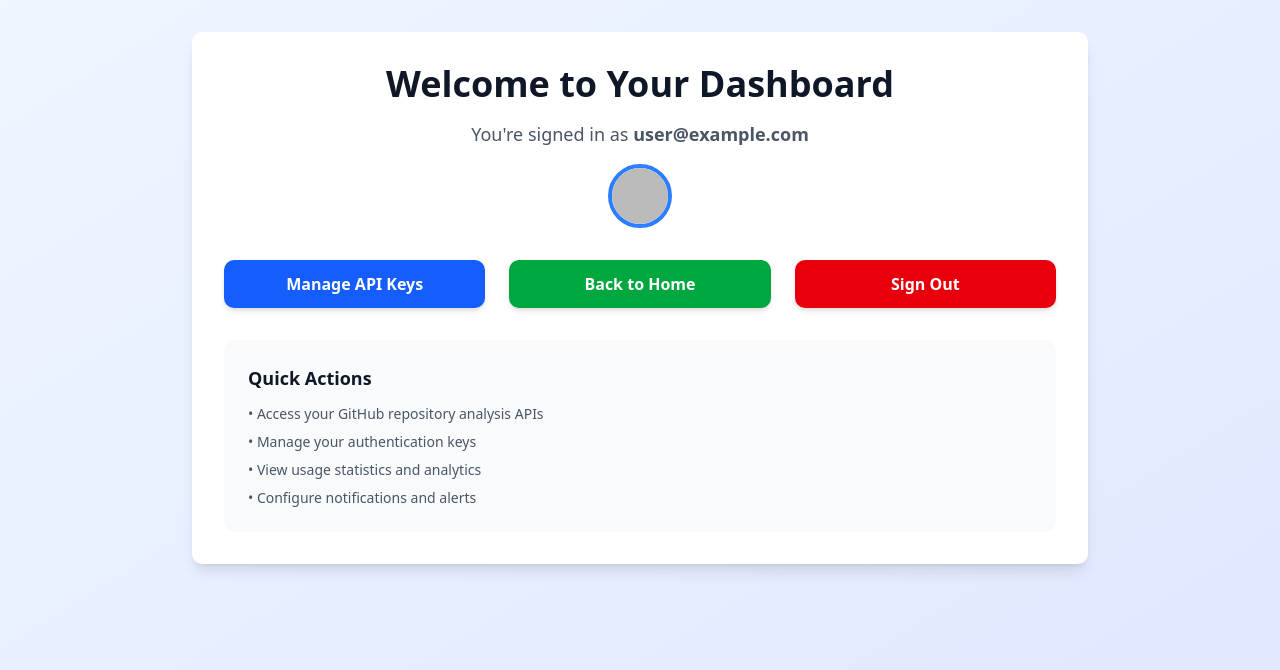
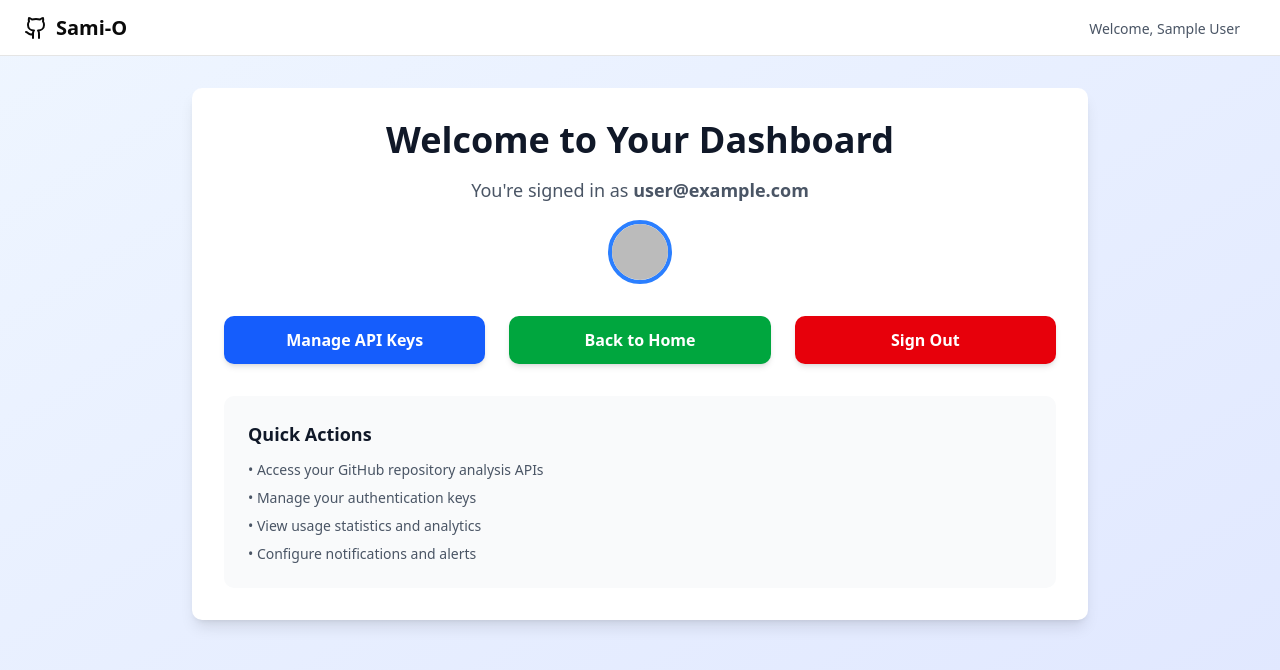
Before and after one commit to SamiracleWhip/sami-o-api-dashboard, a Next.js app: page /dashboards/dashboard in a window 1280 px wide. Shown: the top 670 px of the page. Built offline with nearby package versions, Linux system fonts and the light colour scheme; no server answers; sample sign-in values are in the browser's storage.

Commit message:
Add consistent Sami-O logo navigation across all pages
- Enhanced homepage header with hover effect for Sami-O logo
- Added header with Sami-O logo to dashboard page
- Sami-O logo now consistently links back to homepage from any page
- Added welcome message in dashboard header for better UX

```diff
--- a/app/dashboards/dashboard/page.jsx
+++ b/app/dashboards/dashboard/page.jsx
@@ -4,6 +4,7 @@ import { useSession, signOut } from 'next-auth/react'
 import { useRouter } from 'next/navigation'
 import { useEffect } from 'react'
 import Link from 'next/link'
+import { Github } from 'lucide-react'
 
 export default function Dashboard() {
   const { data: session, status } = useSession()
@@ -28,6 +29,19 @@ export default function Dashboard() {
 
   return (
     <div className="min-h-screen bg-gradient-to-br from-blue-50 to-indigo-100 dark:from-gray-900 dark:to-gray-800">
+      {/* Header */}
+      <header className="px-4 lg:px-6 h-14 flex items-center border-b bg-white dark:bg-gray-800">
+        <Link className="flex items-center justify-center hover:opacity-75 transition-opacity" href="/">
+          <Github className="h-6 w-6 mr-2" />
+          <span className="font-bold text-xl">Sami-O</span>
+        </Link>
+        <div className="ml-auto">
+          <span className="text-sm text-gray-600 dark:text-gray-300 mr-4">
+            Welcome, {session.user.name || session.user.email}
+          </span>
+        </div>
+      </header>
+
       <div className="container mx-auto px-4 py-8">
         <div className="max-w-4xl mx-auto">
           <div className="bg-white dark:bg-gray-800 rounded-lg shadow-lg p-8">
--- a/app/page.js
+++ b/app/page.js
@@ -29,7 +29,7 @@ export default function Home() {
     <div className="flex flex-col min-h-screen">
       {/* Header */}
       <header className="px-4 lg:px-6 h-14 flex items-center border-b">
-        <Link className="flex items-center justify-center" href="/">
+        <Link className="flex items-center justify-center hover:opacity-75 transition-opacity" href="/">
           <Github className="h-6 w-6 mr-2" />
           <span className="font-bold text-xl">Sami-O</span>
         </Link>
```
